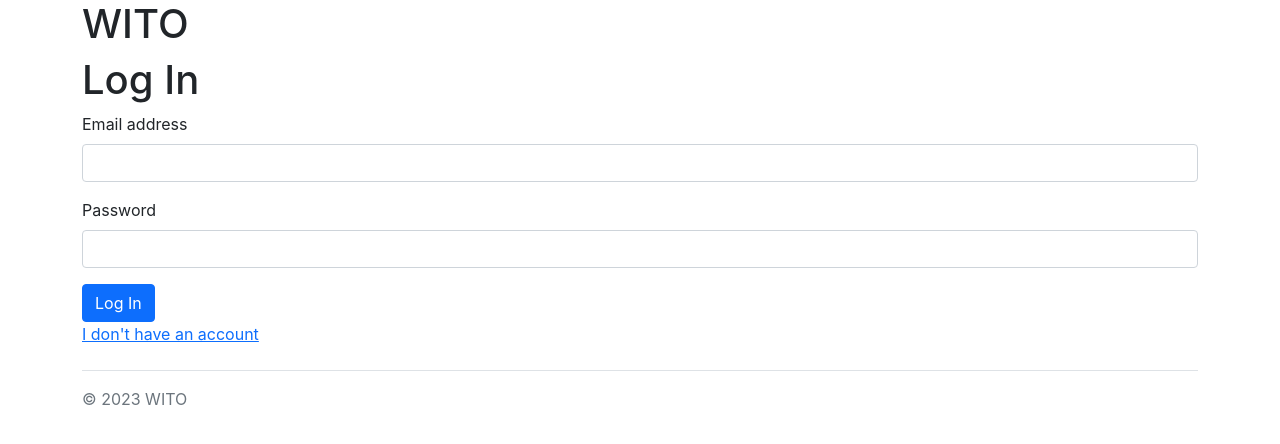
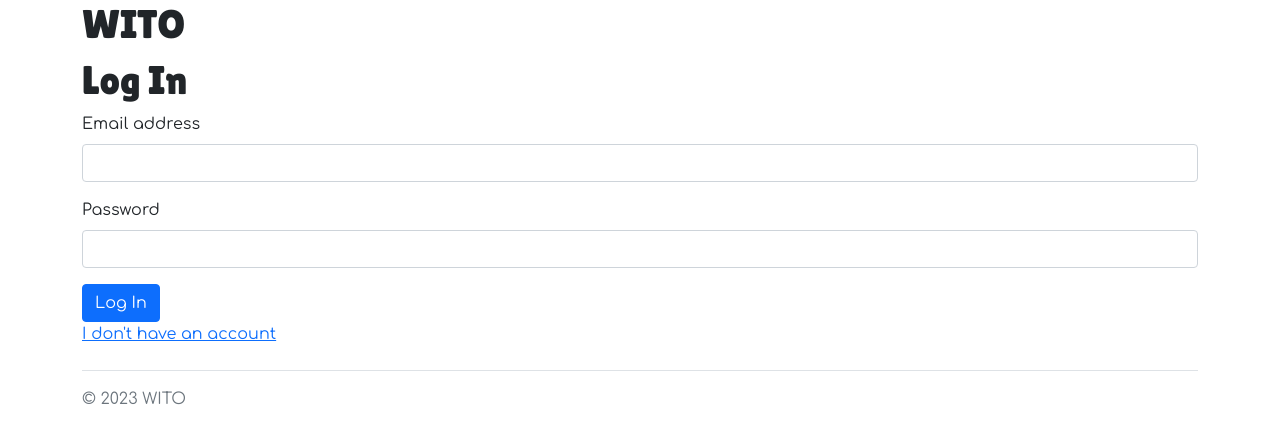
Before and after one commit to luanakimley/who-is-the-one, a React (Create React App) app in the folder client/: page /login in a window 1280 px wide. Shown: the top 444 px of the page. Built offline with nearby package versions, Linux system fonts and the light colour scheme; the HTML template or start-up script is replaced by a standard one.

Commit message:
:bento: Import fonts

```diff
--- a/client/src/index.css
+++ b/client/src/index.css
@@ -1,18 +1,26 @@
+@import url("https://fonts.googleapis.com/css2?family=Comfortaa&family=Lilita+One&display=swap");
+
+h1,
+h2,
+h3,
+h4,
+h5,
+h6 {
+  font-family: "Lilita One", cursive;
+}
+
 body {
   margin: 0;
-  font-family: -apple-system, BlinkMacSystemFont, 'Segoe UI', 'Roboto', 'Oxygen',
-    'Ubuntu', 'Cantarell', 'Fira Sans', 'Droid Sans', 'Helvetica Neue',
-    sans-serif;
+  font-family: "Comfortaa", cursive;
   -webkit-font-smoothing: antialiased;
   -moz-osx-font-smoothing: grayscale;
 }
 
 code {
-  font-family: source-code-pro, Menlo, Monaco, Consolas, 'Courier New',
+  font-family: source-code-pro, Menlo, Monaco, Consolas, "Courier New",
     monospace;
 }
 
-*
-{
-    list-style-type: none;
+* {
+  list-style-type: none;
 }
```
